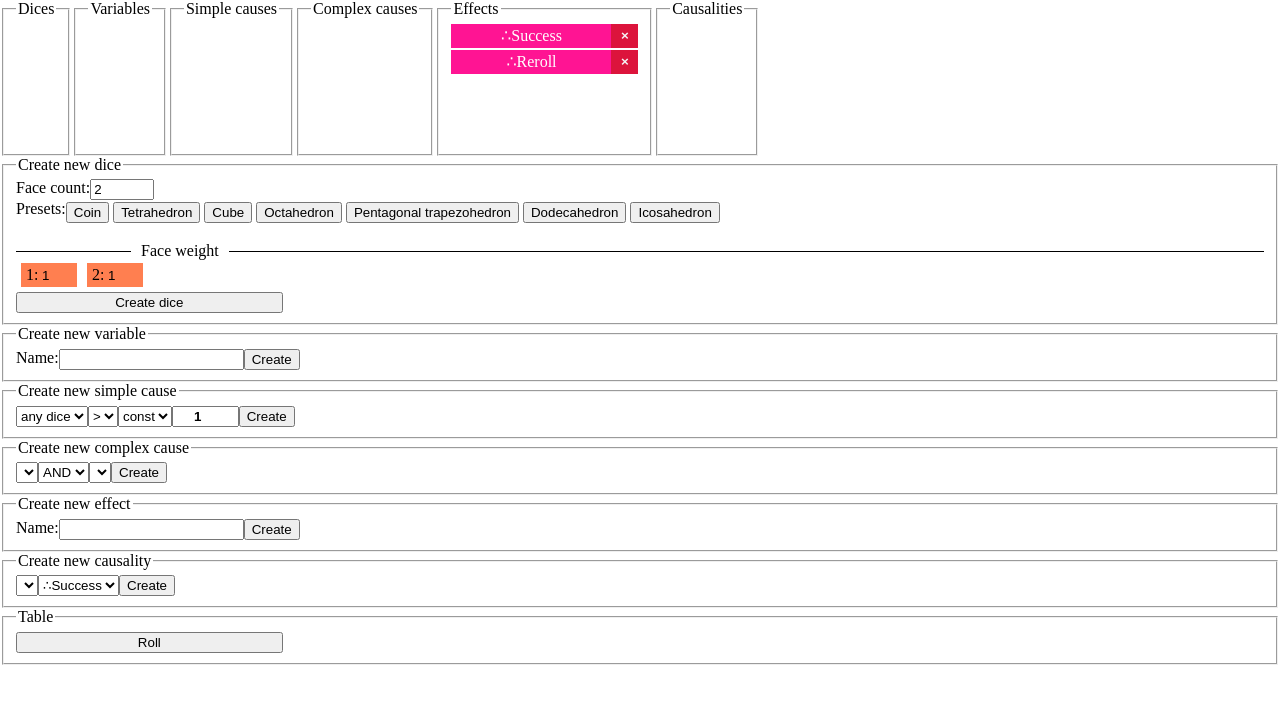
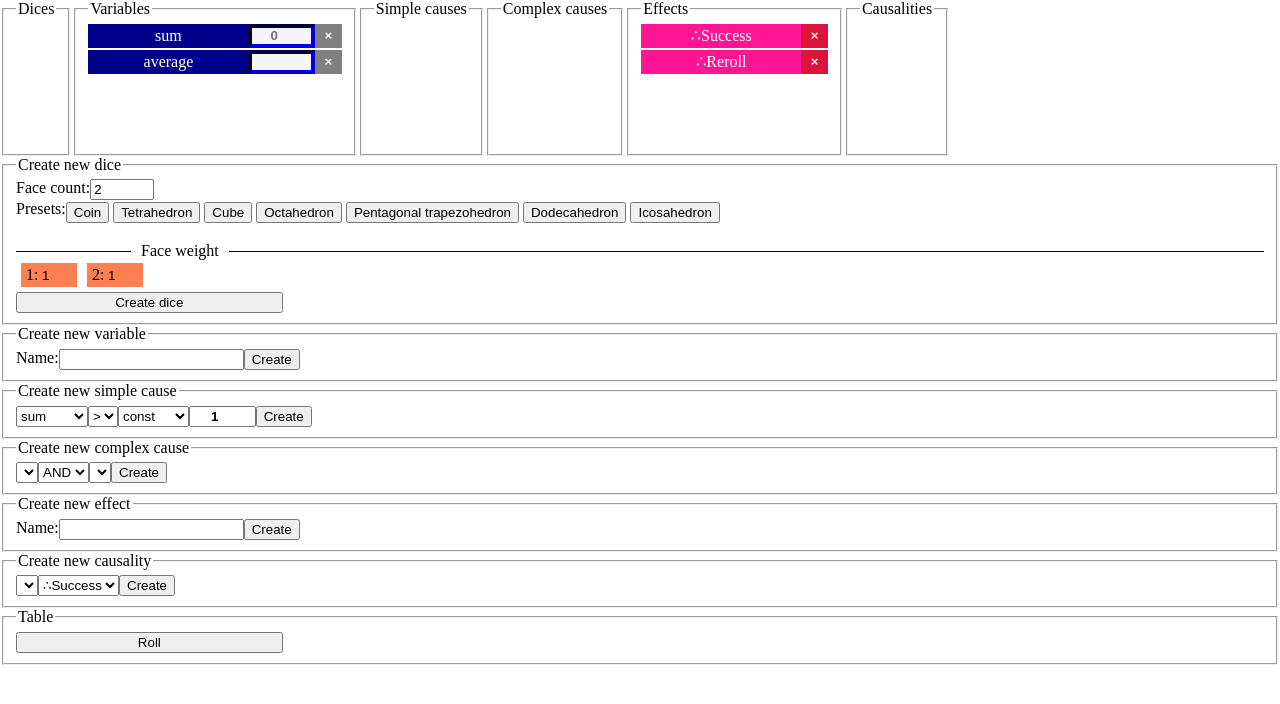
Before and after one commit to thales-nascimento/dice-roller, a website with bundled scripts: page index.html in a window 1280 px wide. Both pictures are taken after a click on the button "Roll". Built offline with nearby package versions, Linux system fonts and the light colour scheme.

Commit message:
added fixed variables

```diff
--- a/css/index.css
+++ b/css/index.css
@@ -114,6 +114,10 @@ body > fieldset:first-child {
   border-color: darkblue;
   border-width: 4px;
 }
+.variable-input:disabled {
+  color: rgb(116, 116, 116);
+  background-color: whitesmoke;
+}
 
 .input-error {
   color: darkred;
--- a/js/index.js
+++ b/js/index.js
@@ -16,7 +16,7 @@ function start() {
 
   const variableEl = document.querySelector("#variables-top-level");
   const variableCreatorEl = document.querySelector("#new-variable");
-  const variableManager = new VariableManager(variableEl, variableCreatorEl);
+  const variableManager = new VariableManager(variableEl, variableCreatorEl, diceManager);
 
   const simpleCauseEl = document.querySelector("#simple-causes-top-level");
   const simpleCauseCreatorEl = document.querySelector("#new-simple-cause");
@@ -35,7 +35,7 @@ function start() {
   const causalityManager = new CausalityManager(conditionEl, conditionsCreatorEl, simpleCauseManager, complexCauseManager, effectManager);
 
   const tableEl = document.querySelector("#table-top-level")
-  const table = new Table(tableEl, diceManager, causalityManager);
+  const table = new Table(tableEl, variableManager, diceManager, causalityManager);
 }
 
 window.addEventListener("load", function () {
--- a/js/simpleCauseManager.js
+++ b/js/simpleCauseManager.js
@@ -26,10 +26,10 @@ export default class SimpleCauseManager extends Manager {
     this.nDicesInputEl = creatorEl.querySelector("#new-simple-cause-n-dices");
 
     this.diceManager = diceManager;
-    diceManager.addChangeListener(() => this.refreshVariables());
+    diceManager.addChangeListener(() => this.refreshOperands());
 
     this.variableManager = variableManager;
-    variableManager.addChangeListener(() => this.refreshVariables());
+    variableManager.addChangeListener(() => this.refreshOperands());
 
     this.specialCauses = {
       anyDice: {
@@ -109,7 +109,7 @@ export default class SimpleCauseManager extends Manager {
       this.constantInputEl.disabled = evt.target.value !== constantText;
     });
 
-    this.refreshVariables();
+    this.refreshOperands();
 
     addNewButtonEl.addEventListener("click", () => {
       if (!validateInputValue(this.operandASelectionEl)) {
@@ -127,7 +127,7 @@ export default class SimpleCauseManager extends Manager {
     });
   }
 
-  refreshVariables() {
+  refreshOperands() {
     const variables = this.variableManager.getAllManaged();
     const dices = this.diceManager.getAllManaged();
     let optionEls = variables.concat(dices).map(o => makeOption({text: o.key, value: o.key}));
@@ -202,11 +202,11 @@ export default class SimpleCauseManager extends Manager {
 const generateValueGetter = (operand, type) => () => {
   switch (type) {
     case premiseType.constant:
-      return operand;
+      return Number.parseFloat(operand);
     case premiseType.special:
       return operand.getValue();
     default:
-      return operand.value;
+      return Number.parseFloat(operand.value);
   }
 };
 
@@ -216,3 +216,5 @@ function fillOperators(operatorSelectionEl) {
     operatorSelectionEl.appendChild(opEl);
   }
 }
+
+//TODO(thales) rename operand to premise
--- a/js/table.js
+++ b/js/table.js
@@ -1,11 +1,13 @@
 import { makeLabel, makeInput, makeFlexRow } from "./domUtils.js";
 
 export default class Table {
-  constructor(topLevelEl, diceManager, causalityManager) {
+  constructor(topLevelEl, variableManager, diceManager, causalityManager) {
     this.managed = [];
     this.topLevelEl = topLevelEl;
     this.diceListEl = topLevelEl.querySelector("#table-dice-list");
     this.causalityListEL = topLevelEl.querySelector("#table-causality-list");
+
+    this.variableManager = variableManager;
 
     this.diceManager = diceManager;
     this.diceManager.addChangeListener(() => this.refreshDices());
@@ -37,6 +39,7 @@ export default class Table {
         dice.roll(dice);
         inputEl.value = dice.value;
       }
+      this.variableManager.refreshFixedVariables();
       const triggeredCausalities = this.causalityManager.check();
       this.causalityListEL.innerHTML = "";
       for (const causality of triggeredCausalities) {
--- a/js/variableManager.js
+++ b/js/variableManager.js
@@ -1,18 +1,42 @@
 import { makeFlexRow, makeButton, makeLabel, makeNumberInput, warmup } from "./domUtils.js";
 import Manager, { removeInputError, validateInputValue } from "./manager.js";
 
+const sumVariableName = "sum";
+const averageVariableName = "average";
+
 export default class VariableManager extends Manager {
-  constructor(topLevelEl, creatorEl) {
+  constructor(topLevelEl, creatorEl, diceManager) {
     super();
     this.topLevelEl = topLevelEl;
     this.managedListEl = topLevelEl.querySelector(".list");
 
     this.creatorEl = creatorEl;
 
+    this.diceManager = diceManager;
+
     this.prepareAdderButton();
+    this.generateFixedVariables();
   }
 
-  generateRow(name) {
+  generateFixedVariables() {
+    this.generateRow(sumVariableName, true);
+    this.generateRow(averageVariableName, true);
+  }
+
+  refreshFixedVariables() {
+    console.log("refresh");
+    const diceValues = this.diceManager.getDiceValues();
+
+    const sumVariable = this.managed[sumVariableName];
+    sumVariable.value = diceValues.reduce((accumulated, v) => accumulated + v, 0);
+    sumVariable.inputEl.value = sumVariable.value;
+
+    const avgVariable = this.managed[averageVariableName];
+    avgVariable.value = (sumVariable.value / diceValues.length).toFixed(2);
+    avgVariable.inputEl.value = avgVariable.value;
+  }
+
+  generateRow(name, fixed) {
     const variable = {
       key: name,
       value: 0,
@@ -21,13 +45,15 @@ export default class VariableManager extends Manager {
     };
 
     const keyEl = makeLabel({text: variable.key, classes: ["standard-row", "variable-key"]});
-    const inputEl = makeNumberInput({min: 0, step: 1, value: 1, classes: ["standard-row", "number-input", "variable-input"]});
     const removeButtonEl = makeButton({text: "×", classes: ["standard-row", "menu-remove-button"]});
-    variable.el = makeFlexRow({children: [keyEl, inputEl, removeButtonEl]});
-    inputEl.addEventListener("change", (evt) => {
+    removeButtonEl.disabled = !!fixed;
+    variable.inputEl = makeNumberInput({min: 0, step: 1, value: 0, classes: ["standard-row", "number-input", "variable-input"]});
+    variable.inputEl.disabled = !!fixed;
+    variable.inputEl.addEventListener("change", (evt) => {
       variable.value = evt.target.value;
     });
-    warmup("change", inputEl);
+    warmup("change", variable.inputEl);
+    variable.el = makeFlexRow({children: [keyEl, variable.inputEl, removeButtonEl]});
     this.prepareRemoveConfirmationOnButton(removeButtonEl, variable);
 
     this.managed[variable.key] = variable;
@@ -55,6 +81,3 @@ export default class VariableManager extends Manager {
     });
   }
 }
-
-//TODO(thales) variavel de soma
-//TODO(thales) variavel de média
```
